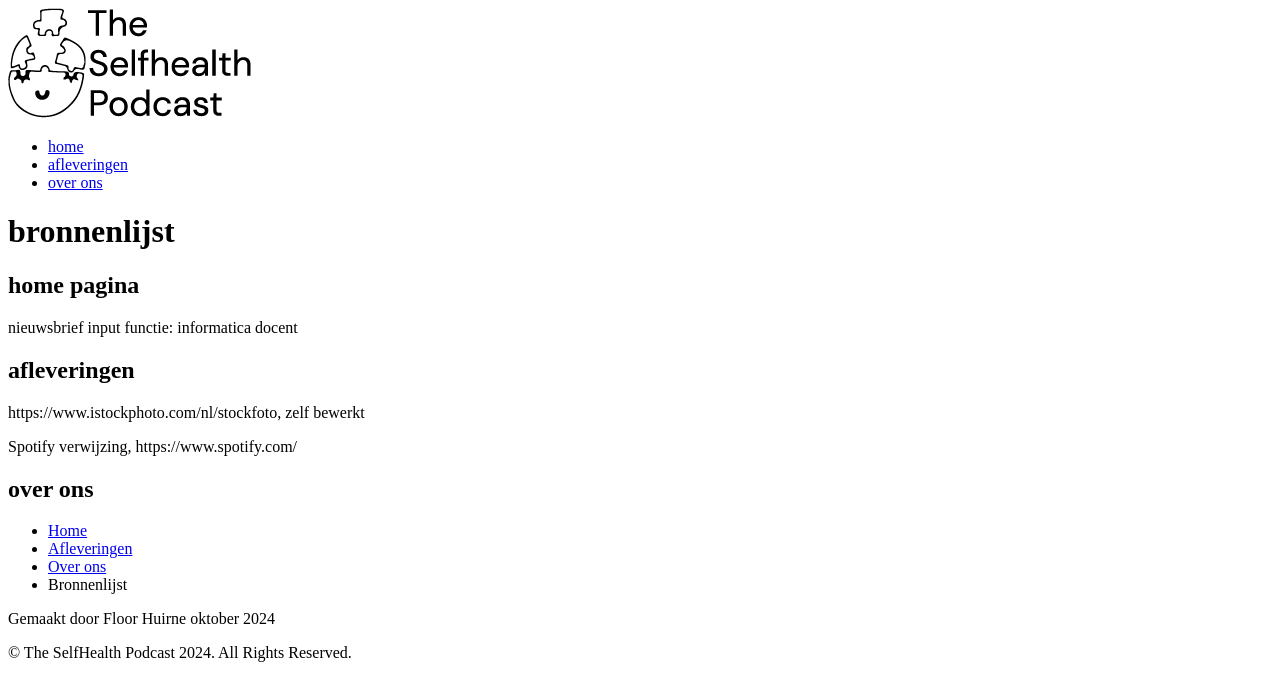
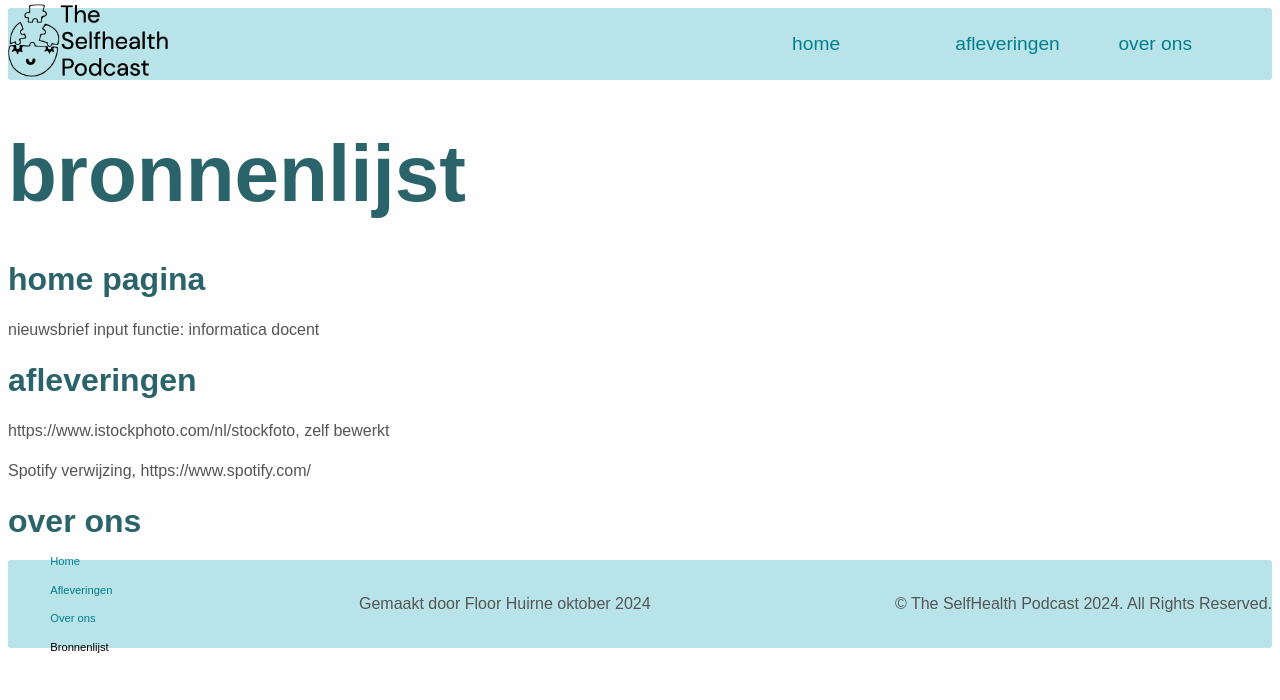
Before and after one commit to floorhuirne/podcastwebsite, a plain HTML site: page bronnen.html in a window 1280 px wide. Drawn offline with Linux system fonts and the light colour scheme.

Commit message:
Update bronnen.html
stylesheet

```diff
--- a/bronnen.html
+++ b/bronnen.html
@@ -4,7 +4,8 @@
 <head>
     <meta charset="UTF-8">
     <meta name="viewport" content="width=device-width, initial-scale=1.0">
-    <title>Document</title>
+    <title>Bronnen</title>
+    <link rel="stylesheet" href="style.css">
 </head>
 
 <body>
```
